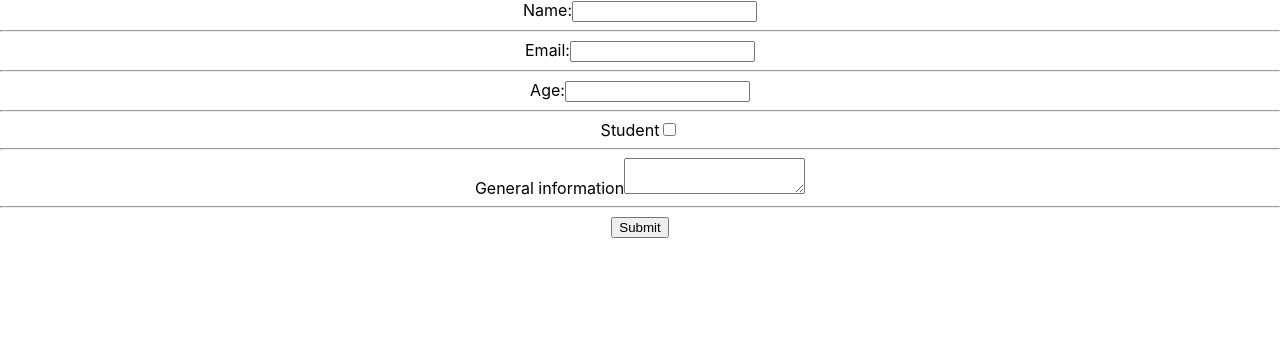
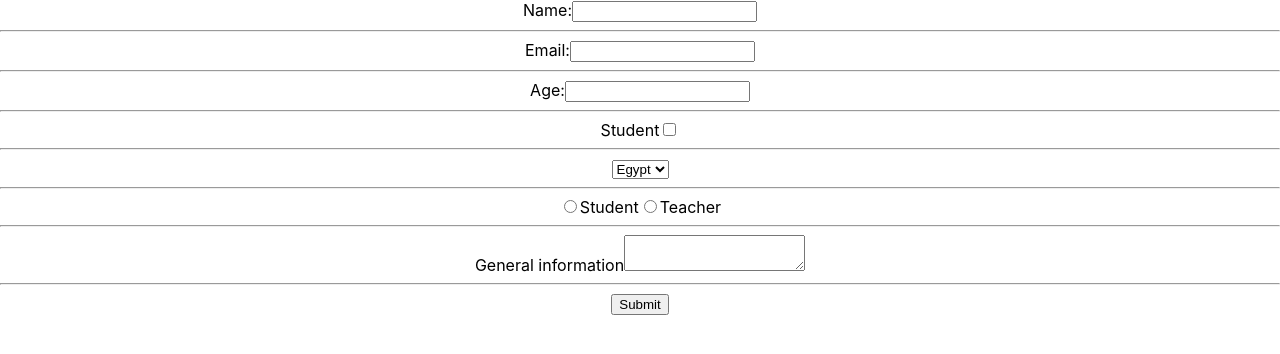
Before and after one commit to BeboBonbo/First-project-REACT-learning, a React (Create React App) app in the folder first-project-learning/: page / in a window 1280 px wide. Shown: the top 354 px of the page. Built offline with nearby package versions, Linux system fonts and the light colour scheme.

Commit message:
Select & Radio Inputs with State

```diff
--- a/first-project-learning/src/MyForm.js
+++ b/first-project-learning/src/MyForm.js
@@ -6,6 +6,8 @@ export default function MyForm() {
     age: "",
     generalInfo: "",
     isStudent: false,
+    country: "",
+    status: "",
   });
   function handleCheckBoxChanged(event) {
     setFormInput({ ...formInputs, isStudent: event.target.checked });
@@ -47,6 +49,39 @@ export default function MyForm() {
         onChange={handleCheckBoxChanged}
       />
       <hr />
+      <select
+        value={formInputs.country}
+        onChange={(event) => {
+          setFormInput({ ...formInputs, country: event.target.value });
+        }}
+      >
+        <option>Egypt</option>
+        <option>KSA</option>
+        <option>Syria</option>
+      </select>
+      <hr />
+      <div>
+        <input
+          value="student"
+          type="radio"
+          name="status"
+          checked={formInputs.status == "student"}
+          onChange={(event) => {
+            setFormInput({ formInputs, status: event.target.value });
+          }}
+        />
+        Student
+        <input
+          type="radio"
+          value="teacher"
+          checked={formInputs.status == "teacher"}
+          onChange={(event) => {
+            setFormInput({ formInputs, status: event.target.value });
+          }}
+        />
+        Teacher
+      </div>
+      <hr />
       <label>General information</label>
       <textarea
         value={formInputs.generalInfo}
@@ -54,7 +89,7 @@ export default function MyForm() {
           setFormInput({ ...formInputs, generalInfo: event.target.value });
         }}
       />
-      <hr></hr>
+      <hr />
       <button>Submit</button>
     </form>
   );
```
